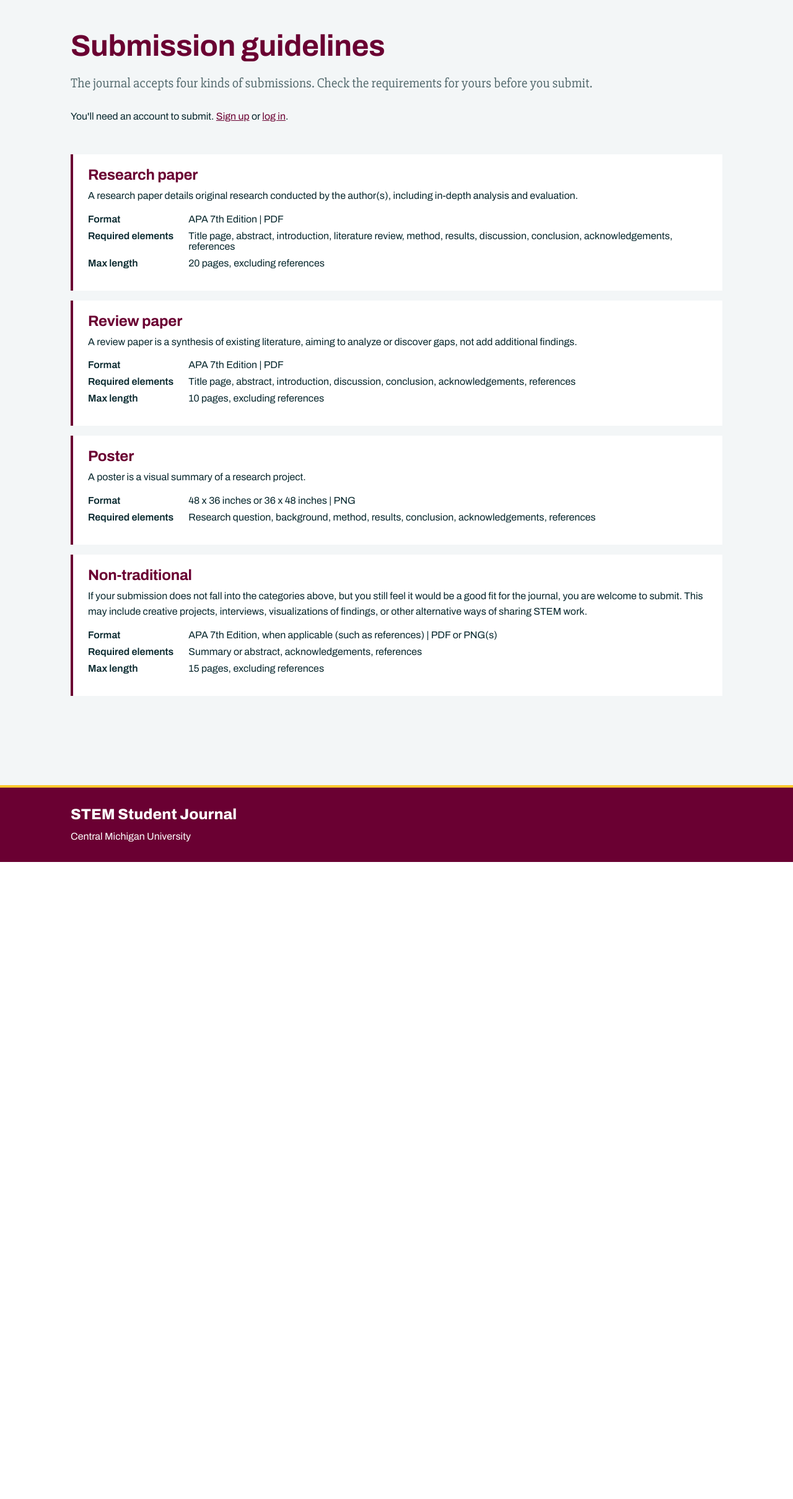
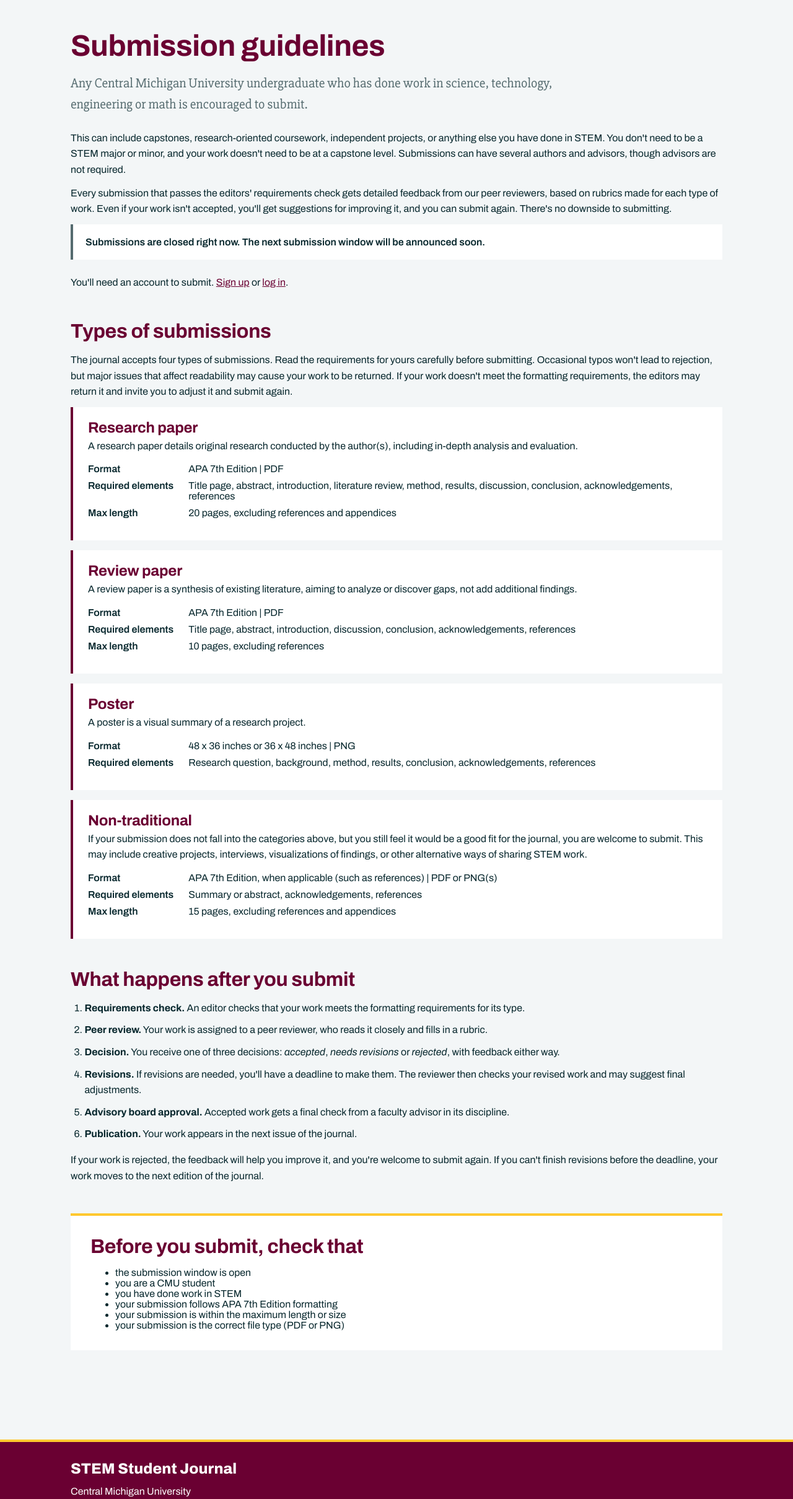
Before and after one commit to IoannisTzor/Undergraduate-Research-Journal-Portal, a Flask app: page /guidelines in a window 1280 px wide. Shown: the part 114-2533 px from the top of the page at 62% size. Before the commit the page ends 1505 px from the top, so only its background shows below. Run offline with Flask 3, Linux system fonts and the light colour scheme; some libraries are stand-ins or nearby versions.

Commit message:
added submission windows

```diff
--- a/app.py
+++ b/app.py
@@ -28,7 +28,7 @@ from flask import Flask, render_template, session, redirect, url_for, request, a
 from flask_migrate import Migrate
 from flask_wtf.csrf import CSRFProtect
 
-from models import db, User, Submission, SubmissionVersion, SubmissionFile, Review, Issue, Advisor
+from models import db, User, Submission, SubmissionVersion, SubmissionFile, Review, Issue, Advisor, SubmissionWindow
 from seed import seed_command
 from submission_types import SUBMISSION_TYPES, DISCIPLINES, RECOMMENDATIONS
 from uploads import file_extension, is_valid_file, save_upload
@@ -204,7 +204,44 @@ def add_advisor():
     flash(f"{first_name} {last_name} was added as an advisor for {DISCIPLINES[discipline]}.", "success")
     return redirect(url_for("manage_advisors"))
 
+def render_windows(form):
+    windows = db.session.scalars(
+        db.select(SubmissionWindow).order_by(SubmissionWindow.opens_on.desc())
+    ).all()
+    return render_template("submission_windows.html", windows=windows, today=date.today(), form=form)
 
+
+def add_window():
+    opens_on = parse_date(request.form.get("opens_on", ""))
+    closes_on = parse_date(request.form.get("closes_on", ""))
+
+    errors = []
+    if opens_on is None:
+        errors.append("Please choose an opening date.")
+    if closes_on is None:
+        errors.append("Please choose a closing date.")
+    if opens_on and closes_on and closes_on < opens_on:
+        errors.append("The closing date can't be before the opening date.")
+
+    if not errors:
+        overlap = db.session.scalars(
+            db.select(SubmissionWindow)
+            .where(SubmissionWindow.opens_on <= closes_on, SubmissionWindow.closes_on >= opens_on)
+        ).first()
+        if overlap:
+            errors.append(
+                f"That overlaps the window from {format_date(overlap.opens_on)} to {format_date(overlap.closes_on)}."
+            )
+
+    if errors:
+        for error in errors:
+            flash(error, "error")
+        return render_windows(request.form)
+
+    db.session.add(SubmissionWindow(opens_on=opens_on, closes_on=closes_on))
+    db.session.commit()
+    flash(f"Submissions will be open from {format_date(opens_on)} to {format_date(closes_on)}.", "success")
+    return redirect(url_for("submission_windows"))
 # ===== 6. Helpers: submissions, files and reviews =====
 def file_errors(files, type_info):
     errors = []
@@ -376,6 +413,20 @@ def approve_rubric(submission):
     db.session.commit()
     flash(f"The rubric from {review.reviewer.first_name} {review.reviewer.last_name} is now visible to the author.", "success")
 
+def current_window():
+    today = date.today()
+    return db.session.scalars(
+        db.select(SubmissionWindow)
+        .where(SubmissionWindow.opens_on <= today, SubmissionWindow.closes_on >= today)
+    ).first()
+
+
+def next_window():
+    return db.session.scalars(
+        db.select(SubmissionWindow)
+        .where(SubmissionWindow.opens_on > date.today())
+        .order_by(SubmissionWindow.opens_on)
+    ).first()
 
 # ===== 7. Helpers: issues =====
 def render_issue_form(issue, form, selected_ids):
@@ -554,7 +605,11 @@ def about():
 
 @app.route("/guidelines")
 def guidelines():
-    return render_template("guidelines.html", submission_types=SUBMISSION_TYPES)
+    return render_template(
+        "guidelines.html",
+        submission_window=current_window(),
+        upcoming_window=next_window(),
+    )
 
 
 @app.route("/past-issues")
@@ -600,6 +655,10 @@ def submit_study(submission_type):
     type_info = SUBMISSION_TYPES.get(submission_type)
     if type_info is None:
         abort(404)
+
+    if current_window() is None:
+        flash("Submissions are closed right now. Check the guidelines page for the next submission window.", "error")
+        return redirect(url_for("guidelines"))
 
     if request.method == "GET":
         return render_template("submit_study.html", type_key=submission_type, type_info=type_info, form={})
@@ -887,6 +946,23 @@ def manage_advisors():
         abort(400)
     return render_advisors(form={})
 
+@app.route("/editor/submission-windows", methods=["GET", "POST"])
+@role_required("editor")
+def submission_windows():
+    if request.method == "POST":
+        action = request.form.get("action")
+        if action == "add":
+            return add_window()
+        if action == "delete":
+            window = db.session.get(SubmissionWindow, request.form.get("window_id", type=int) or 0)
+            if window is None:
+                abort(404)
+            db.session.delete(window)
+            db.session.commit()
+            flash("The submission window was deleted.", "success")
+            return redirect(url_for("submission_windows"))
+        abort(400)
+    return render_windows(form={})
 
 # ===== 12. Routes: admin =====
 @app.route("/admin/users", methods=["GET", "POST"])
--- a/static/css/style.css
+++ b/static/css/style.css
@@ -264,6 +264,18 @@ button.button {
 
 .preserve-lines {
   white-space: pre-line;
+}
+
+.window-status {
+  padding: 16px 20px;
+  margin-bottom: 24px;
+  background-color: white;
+  border-left: 4px solid var(--text-muted);
+  font-weight: 600;
+}
+
+.window-status--open {
+  border-left-color: var(--gold);
 }
 
 /* ===== 9. Article list ===== */
--- a/templates/base.html
+++ b/templates/base.html
@@ -46,9 +46,10 @@
             <li><a href="{{ url_for('all_submissions') }}">All submissions</a></li>
             <li><a href="{{ url_for('build_issue') }}">Build an issue</a></li>
             <li><a href="{{ url_for('manage_advisors') }}">Advisors</a></li>
+            <li><a href="{{ url_for('submission_windows') }}">Submission windows</a></li>
             <li><a href="{{ url_for('instructions', audience='editors') }}">Instructions</a></li>
           {% elif current_role == "admin" %}
-            <li><a href="{{url_for('manage_users')}}">Manage users</a></li>
+            <li><a href="{{ url_for('manage_users') }}">Manage users</a></li>
           {% endif %}
 
           {% if current_role == "guest" %}
--- a/templates/guidelines.html
+++ b/templates/guidelines.html
@@ -5,33 +5,59 @@
 {% block content %}
     <section>
       <h1>Submission guidelines</h1>
-      <p class="intro">The journal accepts four kinds of submissions. Check the requirements for yours before you submit.</p>
+      <p class="intro">Any Central Michigan University undergraduate who has done work in science, technology, engineering or math is encouraged to submit.</p>
+      <p>This can include capstones, research-oriented coursework, independent projects, or anything else you have done in STEM. You don't need to be a STEM major or minor, and your work doesn't need to be at a capstone level. Submissions can have several authors and advisors, though advisors are not required.</p>
+      <p>Every submission that passes the editors' requirements check gets detailed feedback from our peer reviewers, based on rubrics made for each type of work. Even if your work isn't accepted, you'll get suggestions for improving it, and you can submit again. There's no downside to submitting.</p>
+      {% if submission_window %}
+        <p class="window-status window-status--open">Submissions are open until {{ submission_window.closes_on | date }}.</p>
+      {% elif upcoming_window %}
+        <p class="window-status">Submissions are closed. The next submission window opens on {{ upcoming_window.opens_on | date }}.</p>
+      {% else %}
+        <p class="window-status">Submissions are closed right now. The next submission window will be announced soon.</p>
+      {% endif %}
       {% if current_role == "guest" %}
         <p>You'll need an account to submit. <a href="{{ url_for('signup') }}">Sign up</a> or <a href="{{ url_for('login') }}">log in</a>.</p>
       {% endif %}
     </section>
 
     <section>
+      <h2>Types of submissions</h2>
+      <p>The journal accepts four types of submissions. Read the requirements for yours carefully before submitting. Occasional typos won't lead to rejection, but major issues that affect readability may cause your work to be returned. If your work doesn't meet the formatting requirements, the editors may return it and invite you to adjust it and submit again.</p>
+
       {% for type_key, type_info in submission_types.items() %}
         <article class="type-card">
-          <h2>{{ type_info.label }}</h2>
+          <h3>{{ type_info.label }}</h3>
           <p>{{ type_info.description }}</p>
-
-          <dl class="details-list">
-            <dt>Format</dt>
-            <dd>{{ type_info.format_note }}</dd>
-            <dt>Required elements</dt>
-            <dd>{{ type_info.required_elements | join(", ") | capitalize }}</dd>
-            {% if type_info.max_pages %}
-              <dt>Max length</dt>
-              <dd>{{ type_info.max_pages }} pages, excluding references</dd>
-            {% endif %}
-          </dl>
-
-          {% if current_role == "submitter" %}
+          {% include "_type_requirements.html" %}
+          {% if current_role == "submitter" and submission_window %}
             <a href="{{ url_for('submit_study', submission_type=type_key) }}" class="button">{{ type_info.submit_label }}</a>
           {% endif %}
         </article>
       {% endfor %}
     </section>
+
+    <section>
+      <h2>What happens after you submit</h2>
+      <ol class="steps">
+        <li><strong>Requirements check.</strong> An editor checks that your work meets the formatting requirements for its type.</li>
+        <li><strong>Peer review.</strong> Your work is assigned to a peer reviewer, who reads it closely and fills in a rubric.</li>
+        <li><strong>Decision.</strong> You receive one of three decisions: <em>accepted</em>, <em>needs revisions</em> or <em>rejected</em>, with feedback either way.</li>
+        <li><strong>Revisions.</strong> If revisions are needed, you'll have a deadline to make them. The reviewer then checks your revised work and may suggest final adjustments.</li>
+        <li><strong>Advisory board approval.</strong> Accepted work gets a final check from a faculty advisor in its discipline.</li>
+        <li><strong>Publication.</strong> Your work appears in the next issue of the journal.</li>
+      </ol>
+      <p>If your work is rejected, the feedback will help you improve it, and you're welcome to submit again. If you can't finish revisions before the deadline, your work moves to the next edition of the journal.</p>
+    </section>
+
+    <section class="submit-prompt">
+      <h2>Before you submit, check that</h2>
+      <ul>
+        <li>the submission window is open</li>
+        <li>you are a CMU student</li>
+        <li>you have done work in STEM</li>
+        <li>your submission follows APA 7th Edition formatting</li>
+        <li>your submission is within the maximum length or size</li>
+        <li>your submission is the correct file type (PDF or PNG)</li>
+      </ul>
+    </section>
 {% endblock %}
```
Also changed, not shown: migrations/versions/b16e1c69958b_add_submission_windows.py (added, +33 -0 lines), seed.py (+8 -2 lines), templates/submission_windows.html (added, +73 -0 lines).
